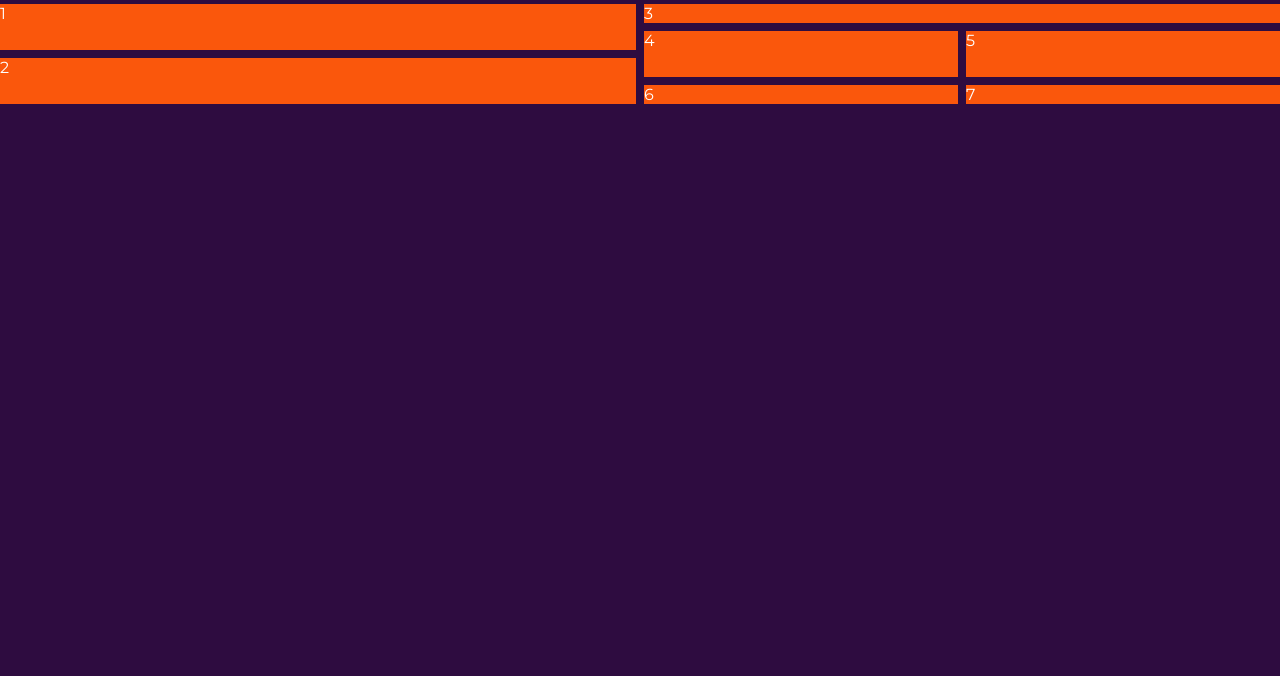
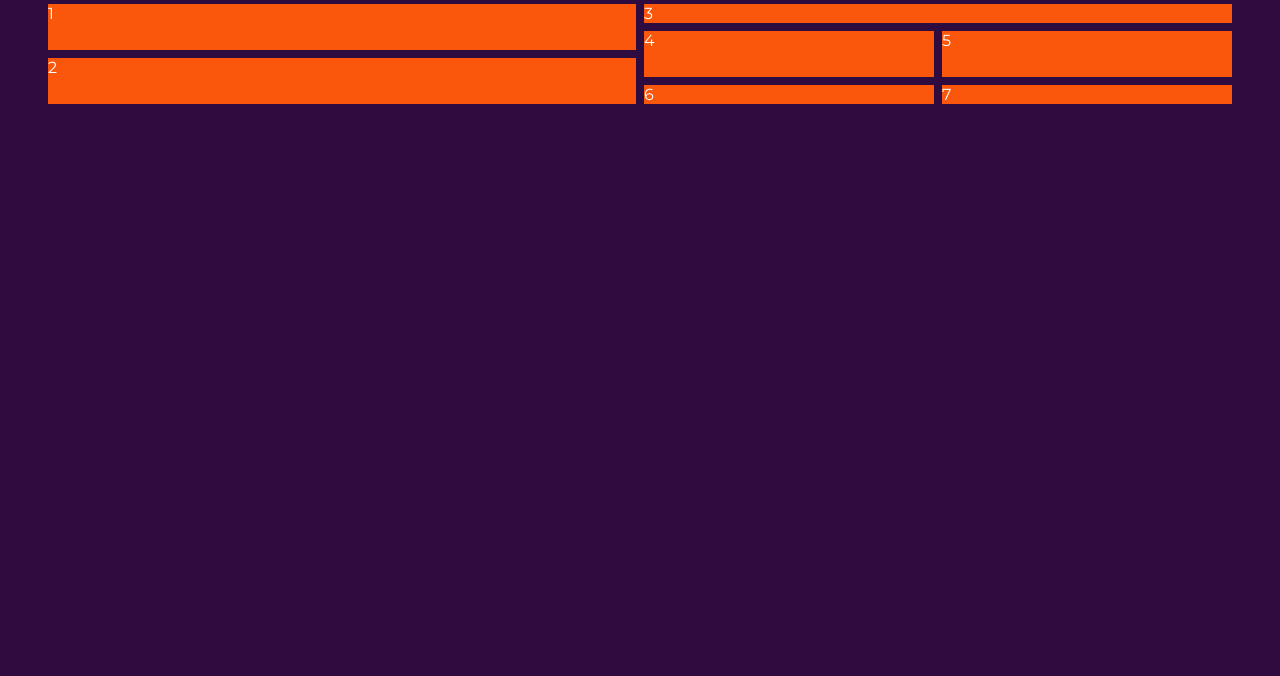
Before and after one commit to isaaleonardo/fusion-cup, an Astro site: page / in a window 1280 px wide. Shown: the part 124-800 px from the top of the page. Built offline with nearby package versions, Linux system fonts and the light colour scheme; Astro itself is replaced by a stand-in of ours.

Commit message:
Fix padding in Wrapper component for consistent spacing

```diff
--- a/src/pages/components/Wrapper.astro
+++ b/src/pages/components/Wrapper.astro
@@ -10,11 +10,11 @@
   .wrapper {
     max-width: 1512px;
     margin: 0 auto;
-    padding: .5rem 0;
+    padding: .5rem 0.5rem;
   }
 
   @media (min-width: 480px) {
-    header {
+    .wrapper {
       padding: .5rem 3rem;
     }
   }
```
